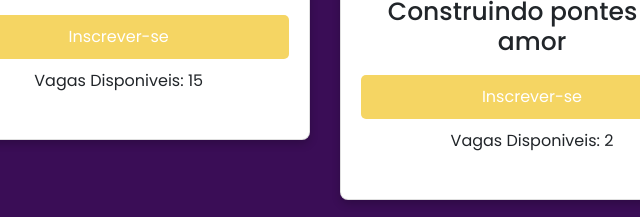
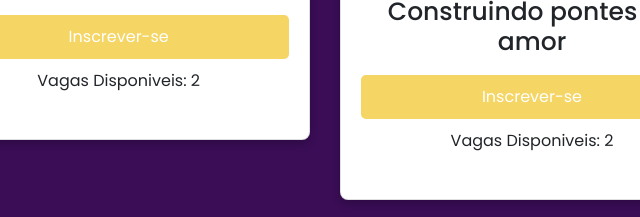
Before and after one commit to iectancredo/emac, a website: page Public/oficinas.html in a window 1280 px wide. Shown: the part 471-688 px from the top of the page, 108-748 px from the left. Drawn offline with nearby package versions, Linux system fonts and the light colour scheme.

Commit message:
Atualizando

```diff
--- a/Public/oficinas.html
+++ b/Public/oficinas.html
@@ -193,7 +193,7 @@
                 <img src="img/oficinas/1.png" alt="Imagem da Oficina 1" class="image" onclick="expandImage(this)">
                 <h2>A Adoração Cristã e a Musíca à Serviço da Igreja</h2>
                 <button onclick="openModal(1)">Inscrever-se</button>
-                <p class="vagass">Vagas Disponiveis: <span id="vagas1">15</span></p>
+                <p class="vagass">Vagas Disponiveis: <span id="vagas1">2</span></p>
             </div>
         </div>
         <!--OFICINA 02-->
```
